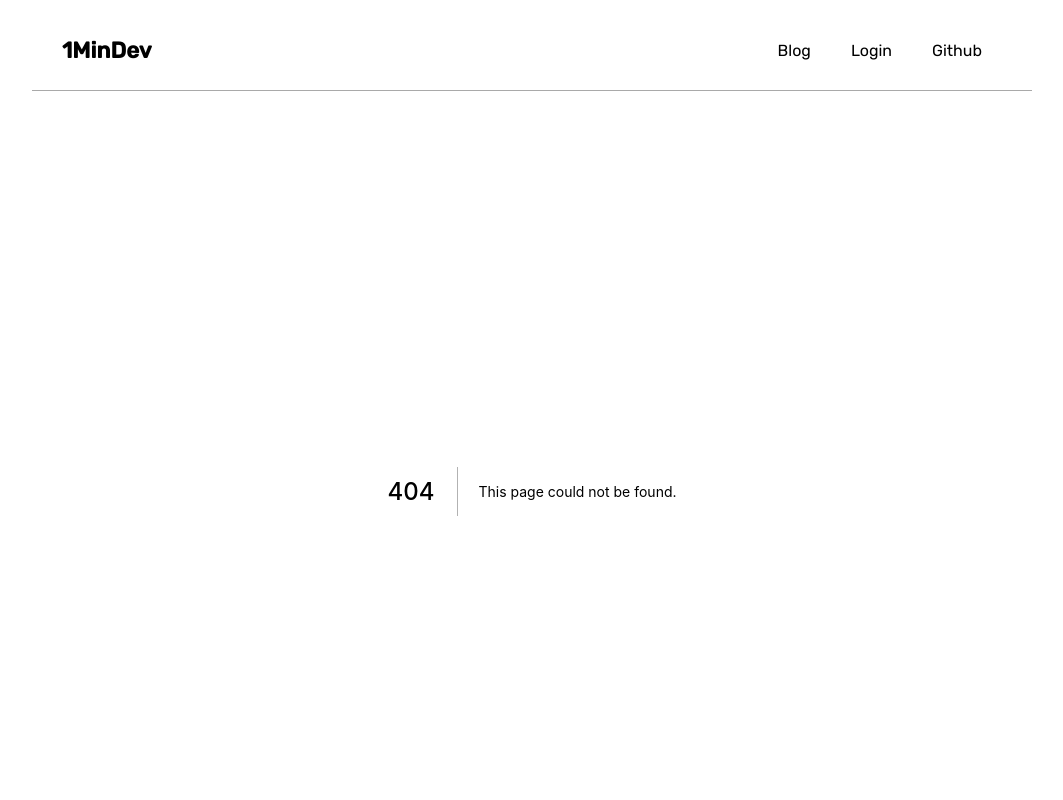
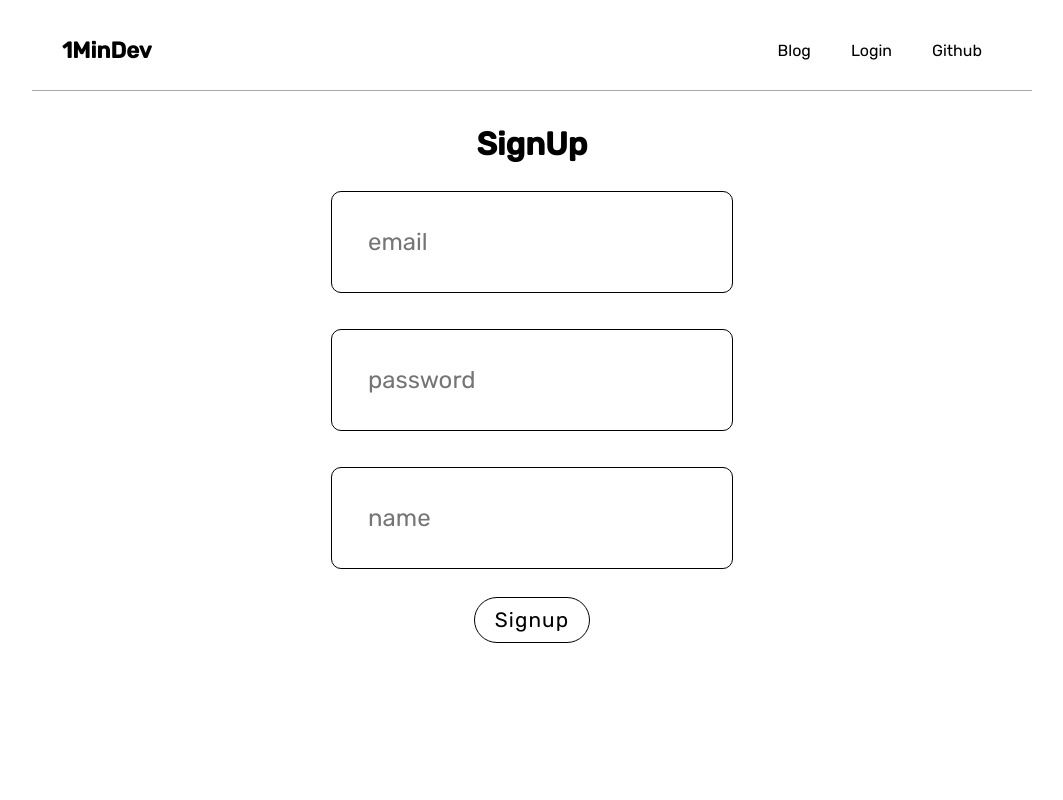
Before and after one commit to adkinsmpage/blog-page, a Next.js app: page /user/signup in a window 1280 px wide. Before the commit this address had no page. Shown: the top 800 px of the page, without its empty margins (108-1171 px from the left). Built offline with nearby package versions, Linux system fonts and the light colour scheme.

Commit message:
add user login and signup pages

```diff
--- /dev/null
+++ b/components/UserForm/UserForm.module.css
@@ -0,0 +1,4 @@
+.wrapper {
+  display: grid;
+  justify-items: center;
+}
--- /dev/null
+++ b/components/UserForm/UserForm.tsx
@@ -0,0 +1,48 @@
+import { useForm } from "react-hook-form";
+import style from "./UserForm.module.css";
+
+interface IUserForm {
+  callback(formData: IUserFormData): void;
+  isRegister?: boolean;
+}
+
+export interface IUserFormData {
+  email: string;
+  password: string;
+  name?: string;
+}
+
+const UserForm = ({ isRegister, callback }: IUserForm) => {
+  const {
+    register,
+    handleSubmit,
+    formState: { errors },
+  } = useForm();
+  const onSubmit = (data: IUserFormData) => {
+    callback(data);
+  };
+  return (
+    <form onSubmit={handleSubmit(onSubmit)} className={style.wrapper}>
+      <input
+        type="text"
+        placeholder="email"
+        {...register("email", { required: true })}
+      />
+      <input
+        type="password"
+        placeholder="password"
+        {...register("password", { required: true })}
+      />
+      {isRegister && (
+        <input
+          type="text"
+          placeholder="name"
+          {...register("name", { required: true })}
+        />
+      )}
+      <button>{isRegister ? "Signup" : "Login"}</button>
+    </form>
+  );
+};
+
+export default UserForm;
--- a/pages/index.tsx
+++ b/pages/index.tsx
@@ -19,6 +19,9 @@ export interface IPostElement {
 export const getStaticProps: GetStaticProps = async () => {
   await dbConnect();
   const postsList = await PostModel.find({});
+
+  if (postsList.length === 0) return { notFound: true };
+
   return {
     props: { postsList: JSON.stringify(postsList) },
   };
--- a/pages/posts/[id].tsx
+++ b/pages/posts/[id].tsx
@@ -8,7 +8,7 @@ import dbConnect from "../../lib/dbConnect";
 
 export const getStaticPaths: GetStaticPaths = async () => {
   await dbConnect();
-  const postArr = await PostModel.find({});
+  const postArr = await PostModel.find({}, { _id: 1 });
 
   const paths = postArr.map((element: IPostElement) => ({
     params: { id: element._id.toString() },
@@ -23,6 +23,8 @@ export const getStaticPaths: GetStaticPaths = async () => {
 export const getStaticProps: GetStaticProps = async ({ params }) => {
   const postData = await PostModel.findById(params?.id);
 
+  if (!postData) return { notFound: true };
+
   return {
     props: {
       postInfo: JSON.stringify(postData),
@@ -33,6 +35,7 @@ export const getStaticProps: GetStaticProps = async ({ params }) => {
 export default function PostScreen({
   postInfo,
 }: InferGetStaticPropsType<typeof getStaticProps>) {
+  if (!postInfo) return <h1>Loading...</h1>;
   const post = JSON.parse(postInfo);
 
   const { title, author, createdAt, content } = post || {};
--- /dev/null
+++ b/pages/user/signup.tsx
@@ -0,0 +1,18 @@
+import UserForm, { IUserFormData } from "../../components/UserForm/UserForm";
+import style from "../../styles/Form.module.css";
+
+function Signup() {
+  const userSignup = (formData: IUserFormData) => {
+    console.log(formData);
+  };
+  return (
+    <div className={style.wrapper}>
+      <h1>SignUp</h1>
+      <div className={style.form}>
+        <UserForm isRegister callback={userSignup} />
+      </div>
+    </div>
+  );
+}
+
+export default Signup;
--- /dev/null
+++ b/styles/Form.module.css
@@ -0,0 +1,9 @@
+.wrapper {
+  width: 90%;
+  min-height: 50vh;
+  margin: 3vh auto;
+}
+.wrapper h1 {
+  text-align: center;
+  padding: 10px;
+}
```
Also changed, not shown: pages/user/login.tsx (added, +18 -0 lines).
